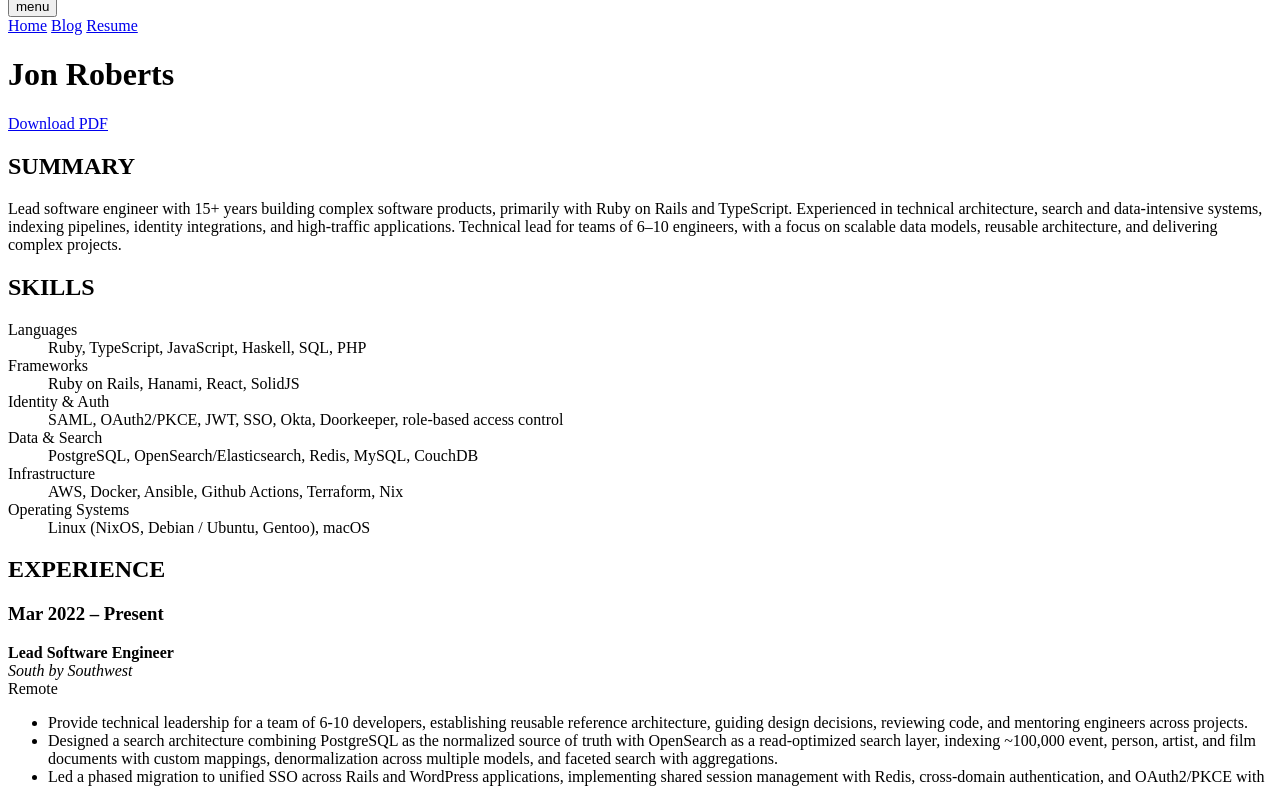
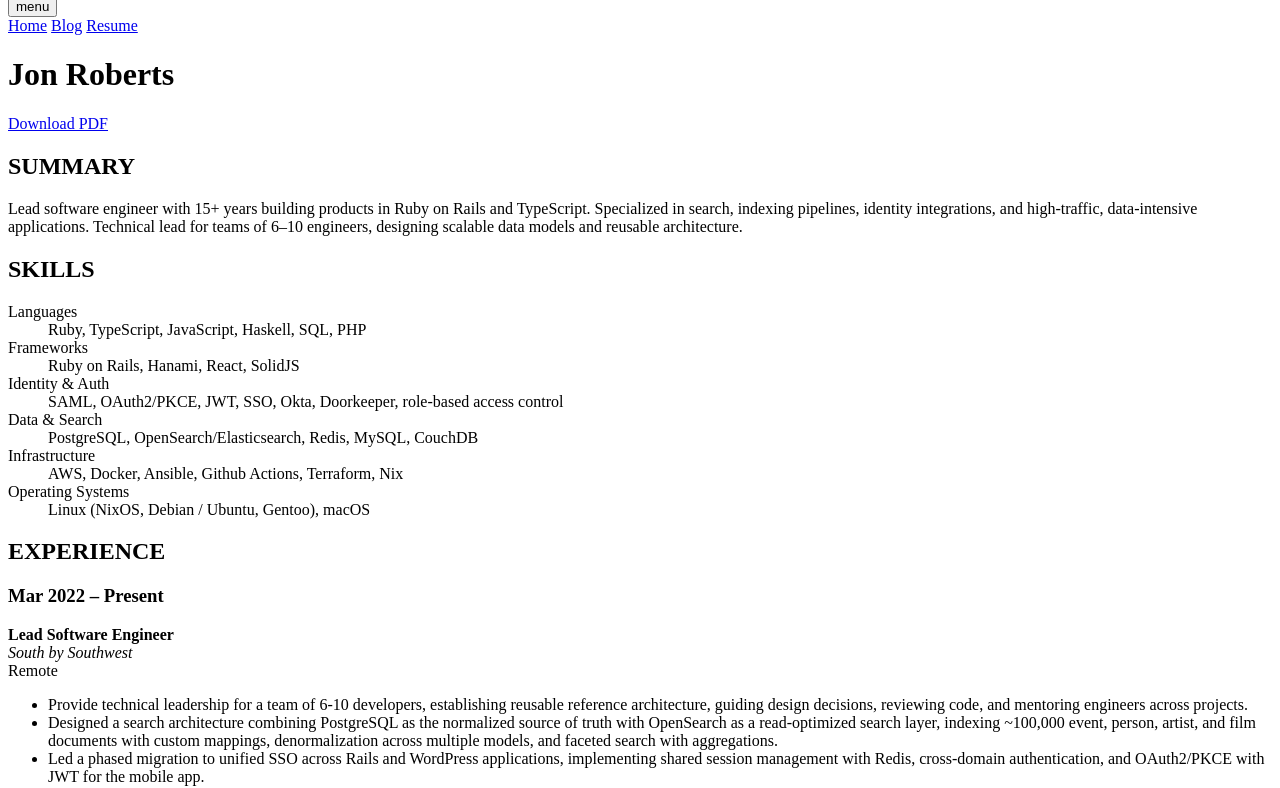
Before and after one commit to emptyflask/recursing.dev, a Jekyll site: the page built from resume.md, in a window 1280 px wide and 900 px high, cut to the strip 112-900 px from the top of the window. Built offline with Jekyll 4.4.1, drawn with Linux system fonts in a browser that asks for light colours.

Commit message:
update summary

```diff
--- a/resume.md
+++ b/resume.md
@@ -13,12 +13,10 @@ permalink: /resume/
 
 ## SUMMARY
 
-  Lead software engineer with 15+ years building complex software products,
-  primarily with Ruby on Rails and TypeScript. Experienced in technical
-  architecture, search and data-intensive systems, indexing pipelines, identity
-  integrations, and high-traffic applications. Technical lead for teams of 6–10
-  engineers, with a focus on scalable data models, reusable architecture, and
-  delivering complex projects.
+  Lead software engineer with 15+ years building products in Ruby on Rails and
+  TypeScript. Specialized in search, indexing pipelines, identity integrations,
+  and high-traffic, data-intensive applications. Technical lead for teams of
+  6–10 engineers, designing scalable data models and reusable architecture.
 
 </div>
 
```
